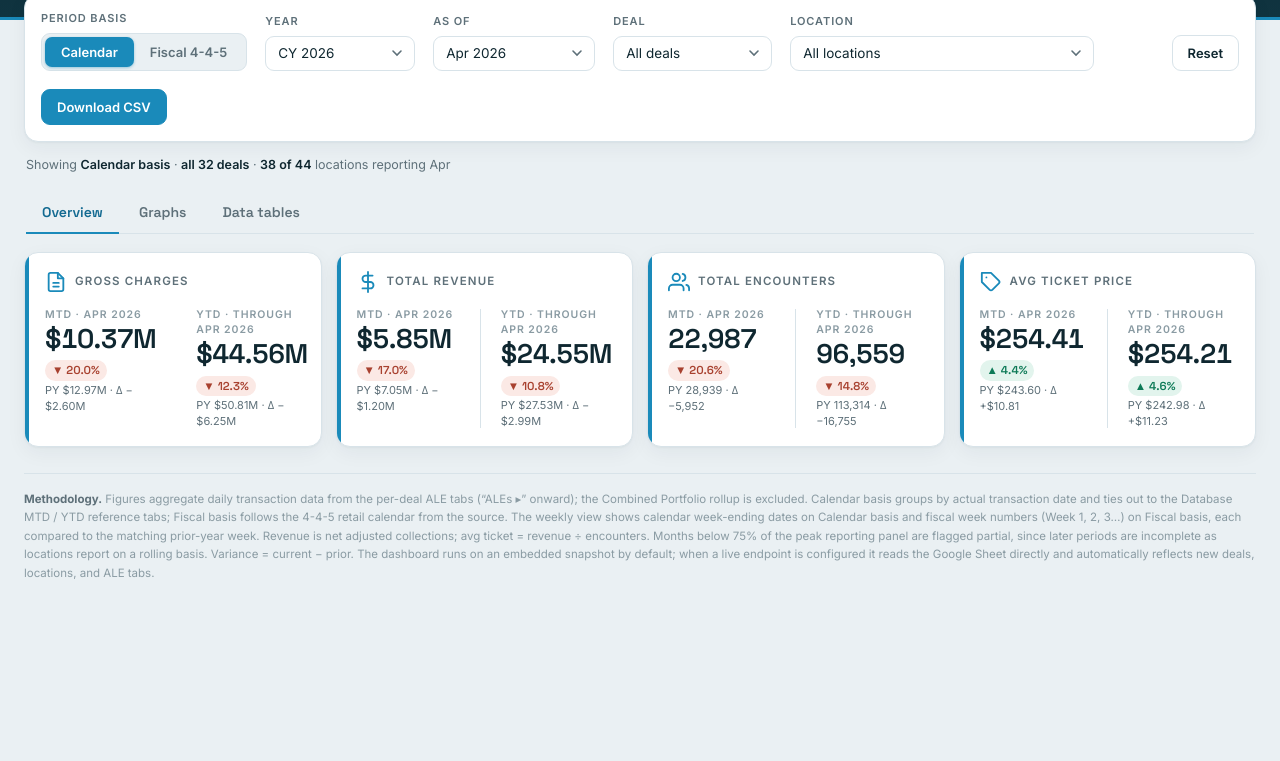
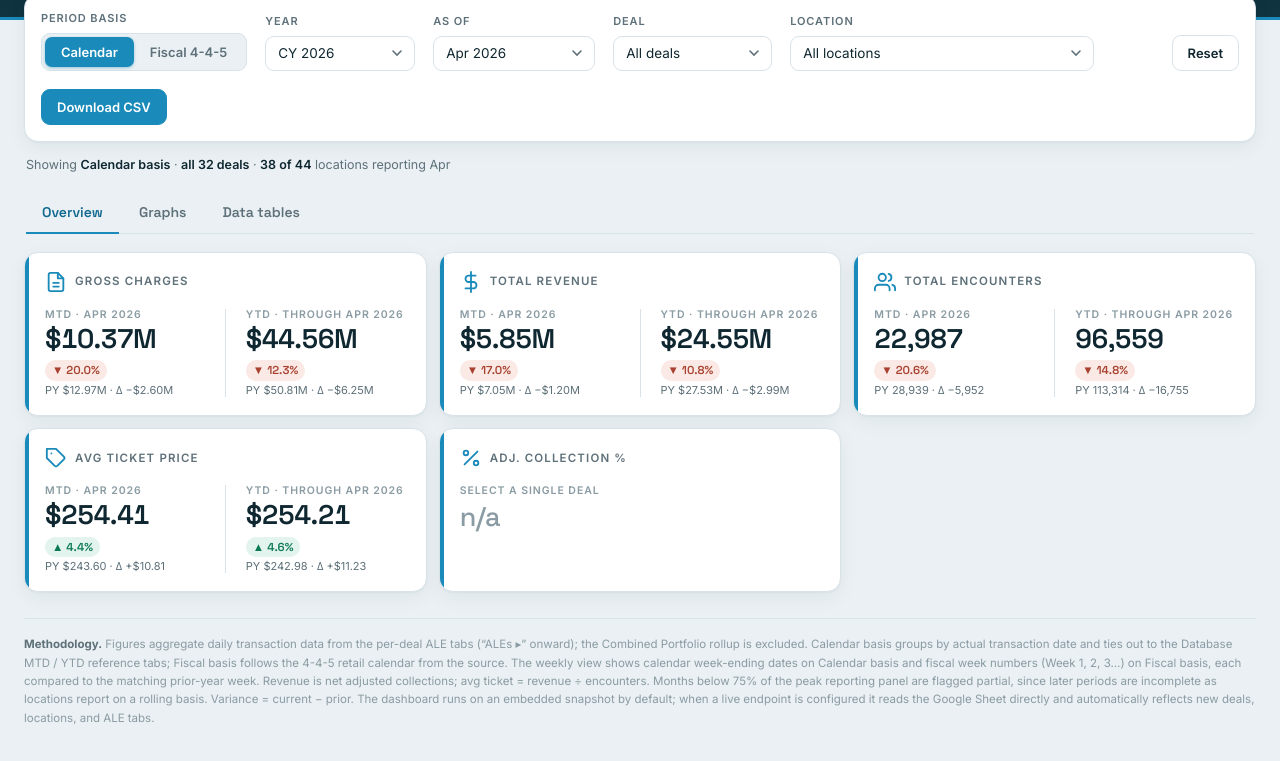
Before and after one commit to tthamsir/AEG---Performance-Dashboard-Live-, a plain HTML site: page index.html in a window 1280 px wide. Shown: the part 133-894 px from the top of the page. Before the commit the page ends 800 px from the top, so only its background shows below. Drawn offline with nearby package versions, Linux system fonts and the light colour scheme.

Commit message:
Add files via upload
AEG_Portfolio_Dashboard - Testv5

```diff
--- a/index.html
+++ b/index.html
@@ -86,7 +86,8 @@ select:focus-visible{outline:2px solid var(--brand);outline-offset:1px;border-co
 .scope b{color:var(--ink);font-weight:600}
 
 /* KPI */
-.kpis{display:grid;grid-template-columns:repeat(4,1fr);gap:14px;margin-top:18px}
+.kpis{display:grid;grid-template-columns:repeat(5,1fr);gap:12px;margin-top:18px}
+@media (max-width:1280px){.kpis{grid-template-columns:repeat(3,1fr)}}
 .kpi{background:var(--card);border:1px solid var(--line);border-radius:var(--r);box-shadow:var(--shadow);
   padding:18px 20px 16px;position:relative;overflow:hidden}
 .kpi::before{content:"";position:absolute;left:0;top:0;bottom:0;width:4px;background:var(--brand)}
@@ -94,6 +95,9 @@ select:focus-visible{outline:2px solid var(--brand);outline-offset:1px;border-co
 .kpi .kicon{width:22px;height:22px;color:var(--brand)}
 .krow{display:flex;gap:20px}
 .kcell{flex:1}
+.kcell-single{display:flex;flex-direction:column;justify-content:center}
+.kcell-single .val{font-size:34px;margin-top:2px}
+.kcell-single .na{color:var(--faint);font-weight:500}
 .kcell .tag{font-size:10.5px;letter-spacing:.09em;text-transform:uppercase;color:var(--faint);font-weight:600;margin-bottom:3px}
 .kcell .val{font-family:'Space Grotesk';font-weight:600;font-size:27px;letter-spacing:-.5px;color:var(--ink);line-height:1.05}
 .kcell .sub{font-size:11px;color:var(--muted);margin-top:2px}
@@ -412,7 +416,8 @@ const ICONS={
  rev:'<svg class="kicon" viewBox="0 0 24 24" fill="none" stroke="currentColor" stroke-width="2" stroke-linecap="round" stroke-linejoin="round"><line x1="12" y1="1" x2="12" y2="23"/><path d="M17 5H9.5a3.5 3.5 0 0 0 0 7h5a3.5 3.5 0 0 1 0 7H6"/></svg>',
  enc:'<svg class="kicon" viewBox="0 0 24 24" fill="none" stroke="currentColor" stroke-width="2" stroke-linecap="round" stroke-linejoin="round"><path d="M17 21v-2a4 4 0 0 0-4-4H5a4 4 0 0 0-4 4v2"/><circle cx="9" cy="7" r="4"/><path d="M23 21v-2a4 4 0 0 0-3-3.87"/><path d="M16 3.13a4 4 0 0 1 0 7.75"/></svg>',
  tik:'<svg class="kicon" viewBox="0 0 24 24" fill="none" stroke="currentColor" stroke-width="2" stroke-linecap="round" stroke-linejoin="round"><path d="M20.59 13.41l-7.17 7.17a2 2 0 0 1-2.83 0L2 12V2h10l8.59 8.59a2 2 0 0 1 0 2.82z"/><line x1="7" y1="7" x2="7.01" y2="7"/></svg>',
- chg:'<svg class="kicon" viewBox="0 0 24 24" fill="none" stroke="currentColor" stroke-width="2" stroke-linecap="round" stroke-linejoin="round"><path d="M14 2H6a2 2 0 0 0-2 2v16a2 2 0 0 0 2 2h12a2 2 0 0 0 2-2V8z"/><polyline points="14 2 14 8 20 8"/><line x1="9" y1="13" x2="15" y2="13"/><line x1="9" y1="17" x2="15" y2="17"/></svg>'
+ chg:'<svg class="kicon" viewBox="0 0 24 24" fill="none" stroke="currentColor" stroke-width="2" stroke-linecap="round" stroke-linejoin="round"><path d="M14 2H6a2 2 0 0 0-2 2v16a2 2 0 0 0 2 2h12a2 2 0 0 0 2-2V8z"/><polyline points="14 2 14 8 20 8"/><line x1="9" y1="13" x2="15" y2="13"/><line x1="9" y1="17" x2="15" y2="17"/></svg>',
+ coll:'<svg class="kicon" viewBox="0 0 24 24" fill="none" stroke="currentColor" stroke-width="2" stroke-linecap="round" stroke-linejoin="round"><line x1="19" y1="5" x2="5" y2="19"/><circle cx="6.5" cy="6.5" r="2.5"/><circle cx="17.5" cy="17.5" r="2.5"/></svg>'
 };
 
 function inScopeLoc(li){
@@ -468,6 +473,11 @@ function alignKPI(c){
       mtdTag:'MTD · FY'+String(yr).slice(2)+' '+wkRange, ytdTag:'YTD · FY'+String(yr).slice(2)+' Wk 1–'+latestWk};
   }
 }
+function pillPP(diff){
+  if(diff==null)return '<span class="pill flat">— n/a</span>';
+  const up=diff>=0, cls=Math.abs(diff)<0.00005?'flat':(up?'up':'dn'), ar=cls==='flat'?'':(up?'▲':'▼');
+  return '<span class="pill '+cls+'">'+ar+' '+(Math.abs(diff)*100).toFixed(1)+'pp</span>';
+}
 function renderKPIs(c){
   const el=document.getElementById('kpis');
   const mLabel=MONTHS[c.lm-1]+' '+yrOf(c.latest);
@@ -475,31 +485,56 @@ function renderKPIs(c){
     {key:'chg',lab:'Gross Charges',icon:ICONS.chg,fmt:fmtCompact},
     {key:'rev',lab:'Total Revenue',icon:ICONS.rev,fmt:fmtCompact},
     {key:'enc',lab:'Total Encounters',icon:ICONS.enc,fmt:fmtNum},
-    {key:'tik',lab:'Avg Ticket Price',icon:ICONS.tik,fmt:fmtTik}
+    {key:'tik',lab:'Avg Ticket Price',icon:ICONS.tik,fmt:fmtTik},
+    {key:'coll',lab:'Adj. Collection %',icon:ICONS.coll,calc:o=>o.chg?o.rev/o.chg:0,fmt:v=>(v*100).toFixed(1)+'%',single:true}
   ];
   const a=alignKPI(c)||{};
   const mtd=a.mtd||c.mtd, ytd=a.ytd||c.ytd;
   const mtdPrior=('mtdPrior' in a)?a.mtdPrior:c.mtdPrior, ytdPrior=('ytdPrior' in a)?a.ytdPrior:c.ytdPrior;
   const mtdTag=a.mtdTag||('MTD · '+mLabel);
   const ytdTag=a.ytdTag||('YTD · '+yrPfx()+yrOf(c.latest));
+  const ppStr=d=>(d>=0?'+':'−')+(Math.abs(d)*100).toFixed(1)+'pp';
   el.innerHTML=cards.map(cd=>{
-    const mtdP=pct(mtd[cd.key], mtdPrior?mtdPrior[cd.key]:null);
-    const ytdP=pct(ytd[cd.key], ytdPrior?ytdPrior[cd.key]:null);
-    const subLine=(cur,prior)=>prior==null?'no prior-year data':('PY '+cd.fmt(prior)+'  ·  Δ '+(cur-prior>=0?'+':'−')+cd.fmt(Math.abs(cur-prior)));
-    const mP=mtdPrior?mtdPrior[cd.key]:null, yP=ytdPrior?ytdPrior[cd.key]:null;
+    const gv=o=>o==null?null:(cd.calc?cd.calc(o):o[cd.key]);
+    const mC=gv(mtd), yC=gv(ytd), mP=gv(mtdPrior), yP=gv(ytdPrior);
+    if(cd.single){
+      const allDeals = state.deal==='all';
+      const tag = allDeals ? 'Select a single deal' : mtdTag;
+      const val = allDeals ? '<span class="na">n/a</span>' : cd.fmt(mC);
+      return `<div class="kpi">
+      <div class="klab">${cd.icon}${cd.lab}</div>
+      <div class="krow">
+        <div class="kcell kcell-single">
+          <div class="tag">${tag}</div>
+          <div class="val num">${val}</div>
+        </div>
+      </div>
+    </div>`;
+    }
+    let mPill,yPill,mSub,ySub;
+    if(cd.pp){
+      const dM=(mP==null)?null:mC-mP, dY=(yP==null)?null:yC-yP;
+      mPill=pillPP(dM); yPill=pillPP(dY);
+      mSub=(mP==null)?'no prior-year data':('PY '+cd.fmt(mP)+'  ·  Δ '+ppStr(dM));
+      ySub=(yP==null)?'no prior-year data':('PY '+cd.fmt(yP)+'  ·  Δ '+ppStr(dY));
+    } else {
+      mPill=pillHTML(pct(mC,mP)); yPill=pillHTML(pct(yC,yP));
+      mSub=(mP==null)?'no prior-year data':('PY '+cd.fmt(mP)+'  ·  Δ '+(mC-mP>=0?'+':'−')+cd.fmt(Math.abs(mC-mP)));
+      ySub=(yP==null)?'no prior-year data':('PY '+cd.fmt(yP)+'  ·  Δ '+(yC-yP>=0?'+':'−')+cd.fmt(Math.abs(yC-yP)));
+    }
     return `<div class="kpi">
       <div class="klab">${cd.icon}${cd.lab}</div>
       <div class="krow">
         <div class="kcell">
           <div class="tag">${mtdTag}</div>
-          <div class="val num">${cd.fmt(mtd[cd.key])}</div>
-          ${pillHTML(mtdP)}<div class="sub">${subLine(mtd[cd.key],mP)}</div>
+          <div class="val num">${cd.fmt(mC)}</div>
+          ${mPill}<div class="sub">${mSub}</div>
         </div>
         <div class="kdiv"></div>
         <div class="kcell">
           <div class="tag">${ytdTag}</div>
-          <div class="val num">${cd.fmt(ytd[cd.key])}</div>
-          ${pillHTML(ytdP)}<div class="sub">${subLine(ytd[cd.key],yP)}</div>
+          <div class="val num">${cd.fmt(yC)}</div>
+          ${yPill}<div class="sub">${ySub}</div>
         </div>
       </div>
     </div>`;
```
